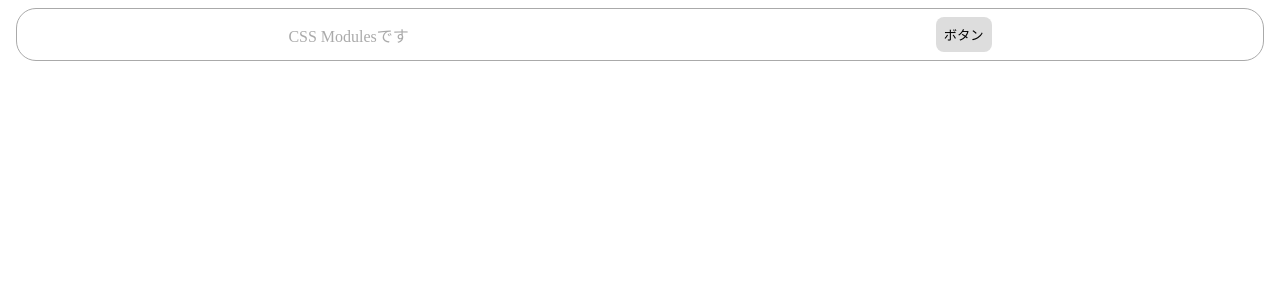
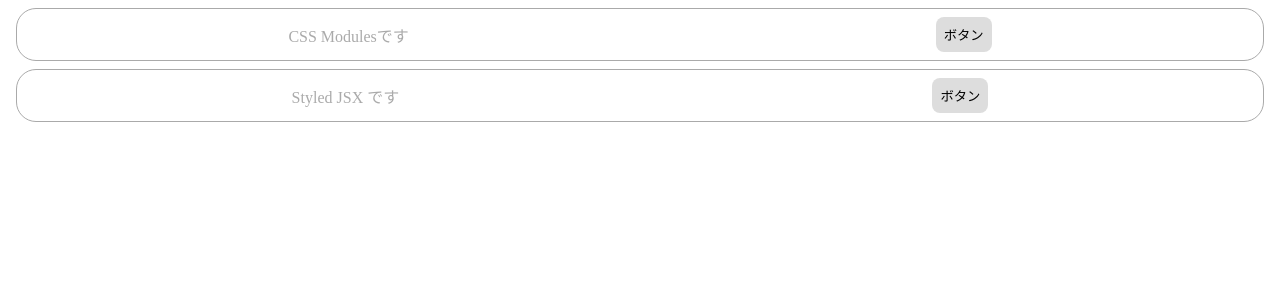
Before and after one commit to Yuzunoha/react-jissen-1, a React (Create React App) app in the folder chapter4/my-app/: page / in a window 1280 px wide. Shown: the top 300 px of the page. Built offline with nearby package versions, Linux system fonts and the light colour scheme.

Commit message:
両方出た

```diff
--- a/chapter4/my-app/src/components/CssModules.jsx
+++ b/chapter4/my-app/src/components/CssModules.jsx
@@ -1,10 +1,16 @@
 import classes from './CssModules.module.scss';
+import { StyledJsx } from './StyledJsx';
 
 export const CssModules = () => {
   return (
-    <div className={classes.container}>
-      <p className={classes.title}>CSS Modulesです</p>
-      <button className={classes.button}>ボタン</button>
-    </div>
+    <>
+      <div className={classes.container}>
+        <p className={classes.title}>CSS Modulesです</p>
+        <button className={classes.button}>ボタン</button>
+      </div>
+      <div>
+        <StyledJsx></StyledJsx>
+      </div>
+    </>
   );
 };
```
